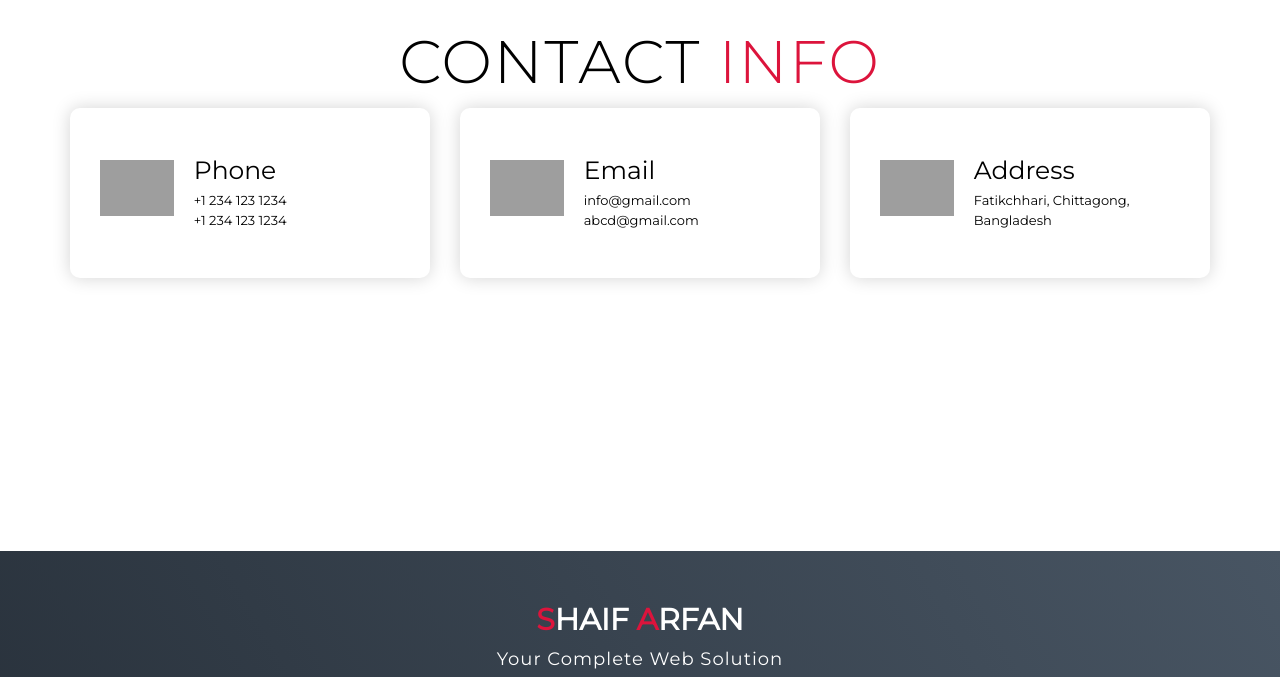
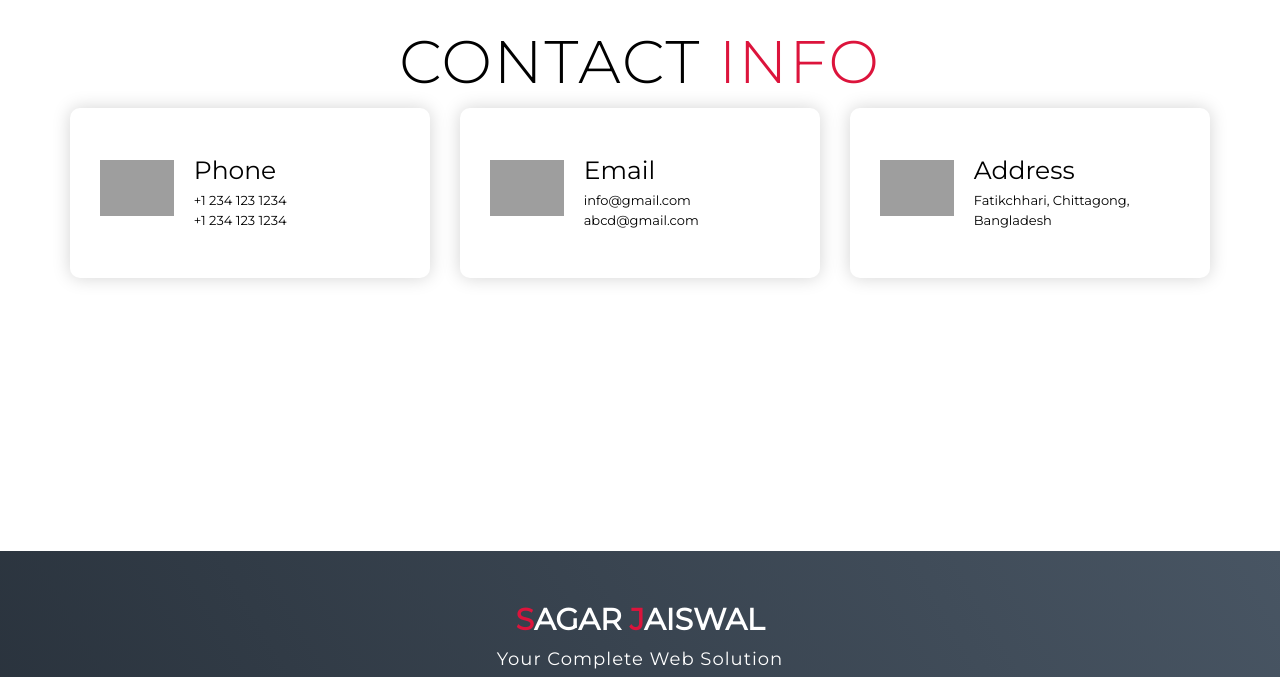
Before and after one commit to jaiswalsagar/jaiswalsagar.github.io, a plain HTML site: page index.html in a window 1280 px wide. Shown: the part 4992-5669 px from the top of the page. Drawn offline with Linux system fonts and the light colour scheme; grey boxes are pictures that could not be loaded.

Commit message:
update footer

```diff
--- a/index.html
+++ b/index.html
@@ -221,7 +221,7 @@
   <section id="footer">
     <div class="footer container">
       <div class="brand">
-        <h1><span>S</span>haif <span>A</span>rfan</h1>
+        <h1><span>S</span>agar <span>J</span>aiswal</h1>
       </div>
       <h2>Your Complete Web Solution</h2>
       <div class="social-icon">
```
